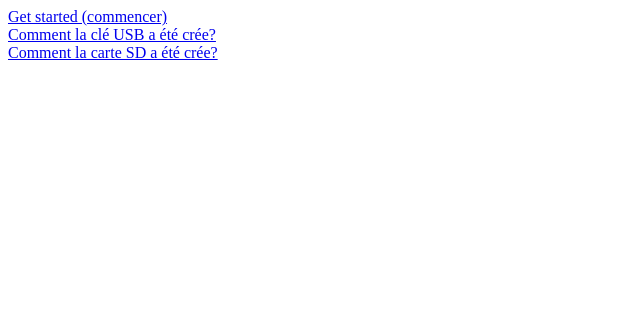
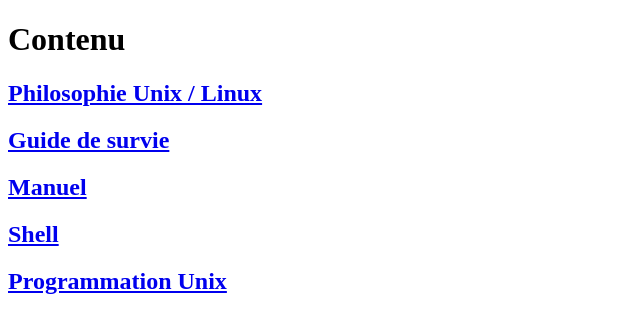
Before and after one commit to zermingore/linux_doc, a plain HTML site: page linux_fr/system/index.html in a window 1280 px wide. Shown: the whole page, without its empty margins (0-640 px from the left). Drawn offline with Linux system fonts and the light colour scheme.

Commit message:
[Linux] Fixed 'system' dead links

```diff
--- a/linux_fr/system/index.html
+++ b/linux_fr/system/index.html
@@ -6,8 +6,12 @@
   </head>
 
   <body>
-    <a href="get_started.html">Get started (commencer)</a><br/>
-    <a href="usb_stick_generation.html">Comment la clé USB a été crée?</a><br/>
-    <a href="sd_card_generation.html">Comment la carte SD a été crée?</a><br/>
+    <h1>Contenu</h1>
+
+    <h2><a href="philosophie.html">Philosophie Unix / Linux</a></h2>
+    <h2><a href="survival_guide.html">Guide de survie</a></h2>
+    <h2><a href="man.html">Manuel</a></h2>
+    <h2><a href="shell.html">Shell</a></h2>
+    <h2><a href="programmation_unix.html">Programmation Unix</a></h2>
   </body>
 </html>
```
Also changed, not shown: linux_fr/system/introduction.html (deleted, +0 -14 lines), linux_fr/system/philosophie.html (+14 -1 lines).
